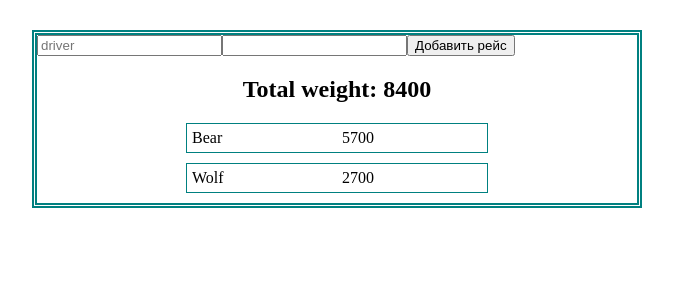
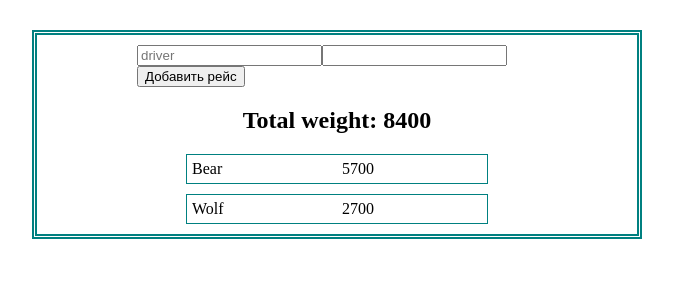
Before and after one commit to Ivan583/Shaitan-arba, a React (Create React App) app: page / in a window 1280 px wide. Shown: the top 300 px of the page, without its empty margins (303-976 px from the left). Built offline with nearby package versions, Linux system fonts and the light colour scheme.

Commit message:
Добавление стилей форме

```diff
--- a/src/App.css
+++ b/src/App.css
@@ -18,3 +18,8 @@ h2 {
   width: 50%;
   padding: 5px;
 }
+
+form {
+  width: 400px;
+  margin: 10px auto;
+}
```
